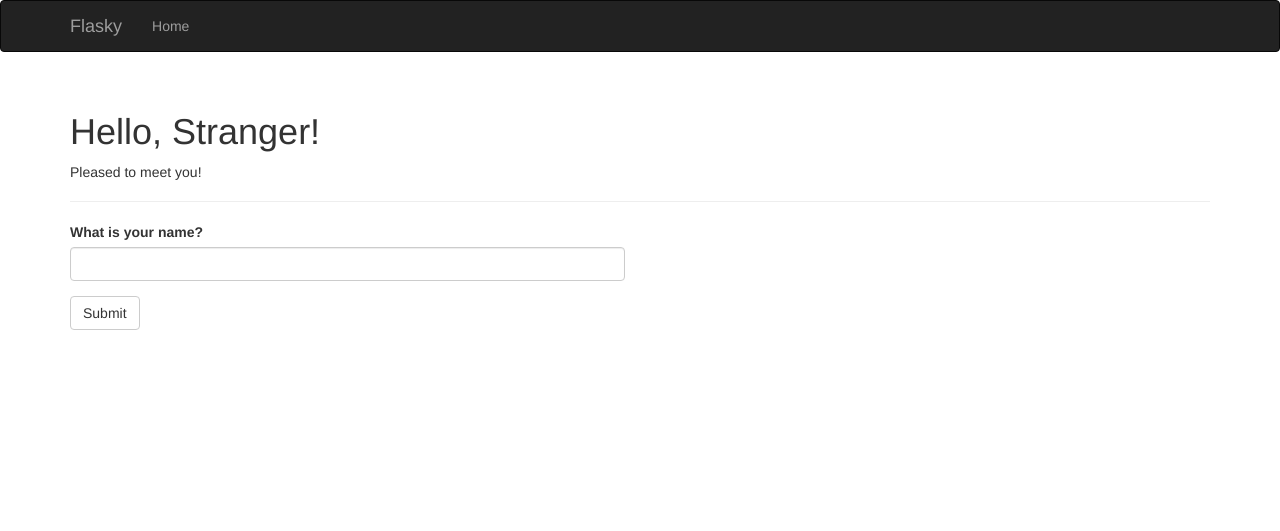
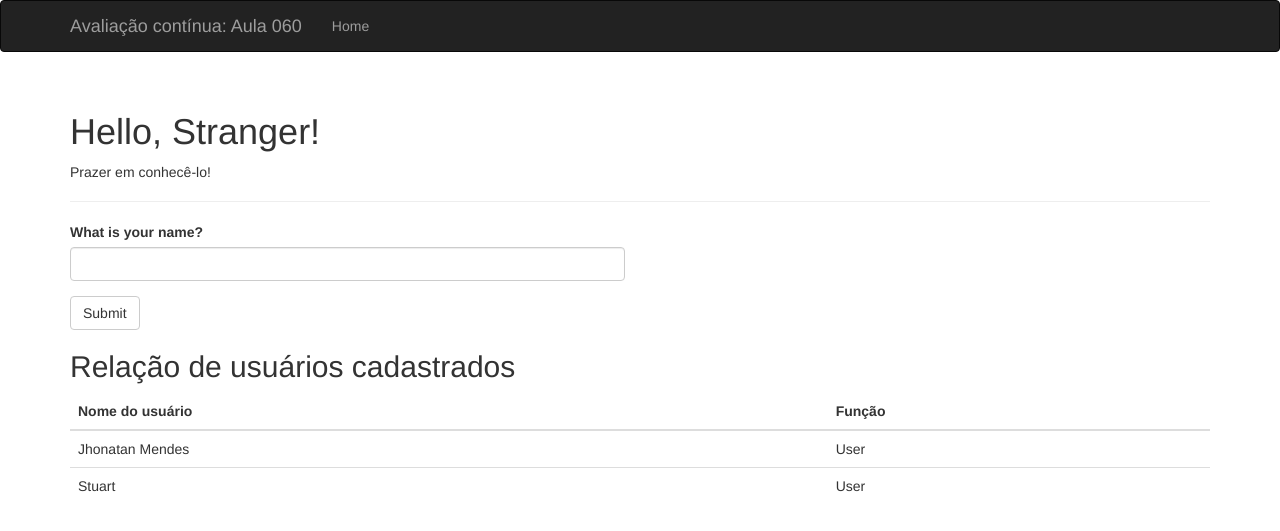
Before and after one commit to Jhon0498/flask_db_manager, a Flask app: page / in a window 1280 px wide. Shown: the top 531 px of the page. Run offline with Flask 3, Linux system fonts and the light colour scheme; some libraries are stand-ins or nearby versions.

Commit message:
new update

```diff
--- a/routes.py
+++ b/routes.py
@@ -1,102 +1,53 @@
 from flask import render_template, session, redirect, url_for, flash
 from app import app, db
 from models import User, Role
-from forms import NameForm, UserForm, RoleForm
+from forms import NameForm
+
 
 @app.route('/', methods=['GET', 'POST'])
 def index():
     """
-    Main route handling the homepage form, checking if the user exists in SQLite.
+    Rota principal que processa o formulário de nome e exibe
+    a tabela de usuários cadastrados e suas funções.
     """
-    # Instantiate the name form from WTForms
     form = NameForm()
 
-    # Check if the request method is POST and form validations pass
     if form.validate_on_submit():
-        # Query the database to see if a user with this username already exists
         user = User.query.filter_by(username=form.name.data).first()
 
         if user is None:
-            # If user does not exist, set role to User by default (if available) or create a new user entry
             user_role = Role.query.filter_by(name='User').first()
+
             if user_role is None:
-                # Fallback: create a default Role if none exists yet
                 user_role = Role(name='User')
                 db.session.add(user_role)
                 db.session.commit()
 
-            # Create a new User object and add it to the database session
             user = User(username=form.name.data, role=user_role)
             db.session.add(user)
             db.session.commit()
 
-            # Save user state into session for template conditional rendering
             session['known'] = False
             flash('Looks like you are a new user! We added you to our database.')
         else:
-            # Mark user as known if found in database
             session['known'] = True
 
-        # Store name in Flask session object
         session['name'] = form.name.data
         form.name.data = ''
 
-        # Implement Post/Redirect/Get pattern to prevent duplicate submissions on refresh
         return redirect(url_for('index'))
 
-    # Render template with variables stored in session
+    users = User.query.all()
+
     return render_template(
         'index.html',
         form=form,
         name=session.get('name'),
-        known=session.get('known', False)
+        known=session.get('known', False),
+        users=users
     )
-
-
-@app.route('/users', methods=['GET', 'POST'])
-def manage_users():
-    """
-    Route for listing users, registering new users, and assigning roles (CRUD: Create/Read).
-    """
-    form = UserForm()
-
-    # Populate the dynamic dropdown list with active roles from database
-    form.role.choices = [(role.id, role.name) for role in Role.query.order_by('name').all()]
-
-    if form.validate_on_submit():
-        # Fetch the selected Role object by ID
-        selected_role = Role.query.get(form.role.data)
-
-        # Create new user record using form data
-        new_user = User(username=form.username.data, role=selected_role)
-        db.session.add(new_user)
-        db.session.commit()
-
-        flash(f'User {new_user.username} successfully registered with role {selected_role.name}!')
-        return redirect(url_for('manage_users'))
-
-    # Query all users registered in SQLite
-    users = User.query.all()
-    return render_template('users.html', form=form, users=users)
-
-
-@app.route('/delete-user/<int:user_id>', methods=['POST'])
-def delete_user(user_id):
-    """
-    Route for removing a user record from the SQLite database (CRUD: Delete).
-    """
-    # Fetch user by ID or trigger a 404 error if not found
-    user = User.query.get_or_404(user_id)
-    db.session.delete(user)
-    db.session.commit()
-
-    flash(f'User {user.username} has been deleted.')
-    return redirect(url_for('manage_users'))
 
 
 @app.errorhandler(404)
 def page_not_found(e):
-    """
-    Global error handler for missing pages (HTTP 404).
-    """
     return render_template('404.html'), 404
--- a/templates/base.html
+++ b/templates/base.html
@@ -2,7 +2,6 @@
 
 {# Set the default title for the application #}
 {% block title %}Flasky{% endblock %}
-
 
 {% block head %}
 {{ super() }}
@@ -24,7 +23,7 @@
                 <span class="icon-bar"></span>
             </button>
             {# Main brand link pointing to the home route #}
-            <a class="navbar-brand" href="{{ url_for('index') }}">Flasky</a>
+            <a class="navbar-brand" href="{{ url_for('index') }}">Avaliação contínua: Aula 060</a>
         </div>
         <div class="navbar-collapse collapse">
             <ul class="nav navbar-nav">
--- a/templates/index.html
+++ b/templates/index.html
@@ -2,24 +2,79 @@
 {# Import Bootstrap WTForms macros for easy form rendering #}
 {% import "bootstrap/wtf.html" as wtf %}
 
-{% block title %}Flasky - Home{% endblock %}
+{% block title %}Flasky{% endblock %}
 
 {% block page_content %}
+
 <div class="page-header">
+
 {# Dynamic greeting header displaying the user's name or defaulting to 'Stranger' #}
-    <h1>Hello, {% if name %}{{ name }}{% else %}Stranger{% endif %}!</h1>
+<h1>
+    Hello, {% if name %}{{ name }}{% else %}Stranger{% endif %}!
+</h1>
 
 {# Conditional paragraph indicating whether the user is recognized #}
 {% if known %}
     <p>Pleased to meet you again!</p>
 {% else %}
-        <p>Pleased to meet you!</p>
+    <p>Prazer em conhecê-lo!</p>
 {% endif %}
+
 </div>
 
-{# Form container aligned using Bootstrap grid columns #}
-<div class="col-md-6" style="padding-left: 0;">
-    {# Render the WTForms form object using Bootstrap layout #}
+{# Form #}
+
+<div class="row">
+
+<div class="col-md-6">
+
     {{ wtf.quick_form(form) }}
+
 </div>
+
+</div>
+
+{# User list #}
+
+<div class="row">
+
+<div class="col-md-12">
+
+    <h2>Relação de usuários cadastrados</h2>
+
+    <table class="table">
+
+        <thead>
+            <tr>
+                <th>Nome do usuário</th>
+                <th>Função</th>
+            </tr>
+        </thead>
+
+        <tbody>
+
+            {% for user in users %}
+
+            <tr>
+                <td>{{ user.username }}</td>
+
+                <td>
+                    {% if user.role %}
+                        {{ user.role.name }}
+                    {% else %}
+                        Sem função
+                    {% endif %}
+                </td>
+            </tr>
+
+            {% endfor %}
+
+        </tbody>
+
+    </table>
+
+</div>
+
+</div>
+
 {% endblock %}
```
Also changed, not shown: data.sqlite (deleted), static/favicon.ico, 1 other file. Lines whose indentation alone changed are shown as unchanged.
